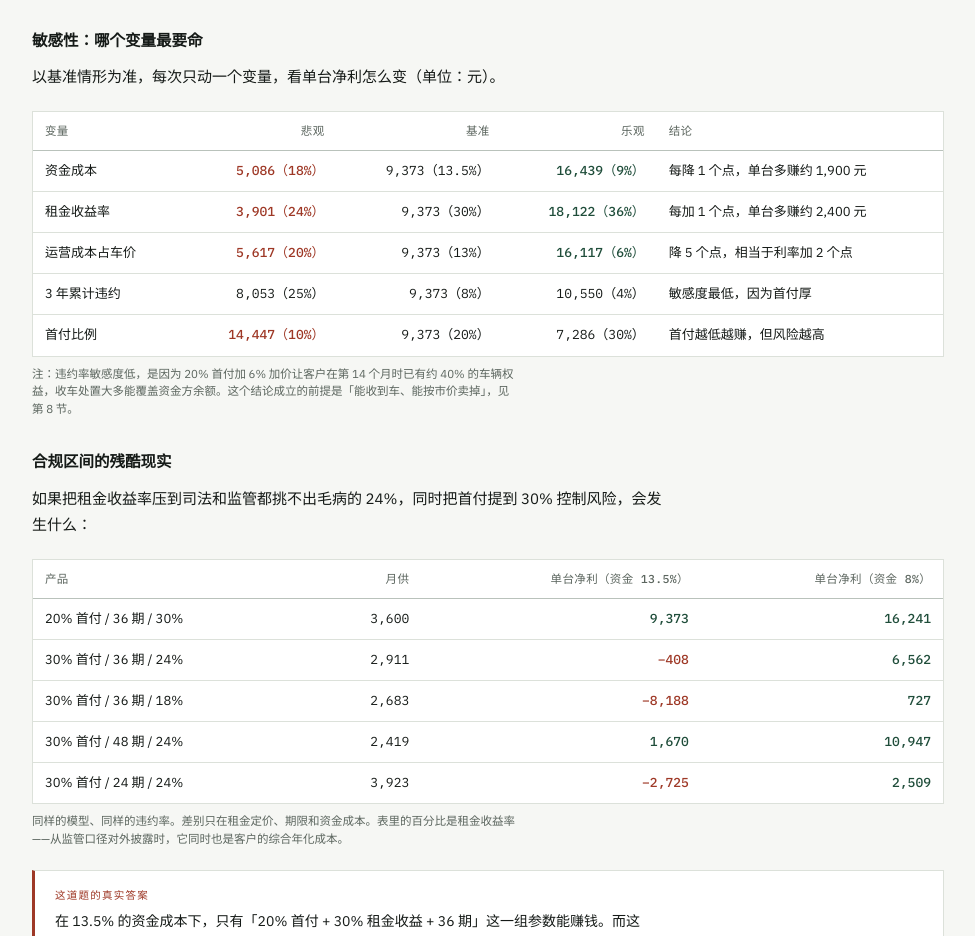
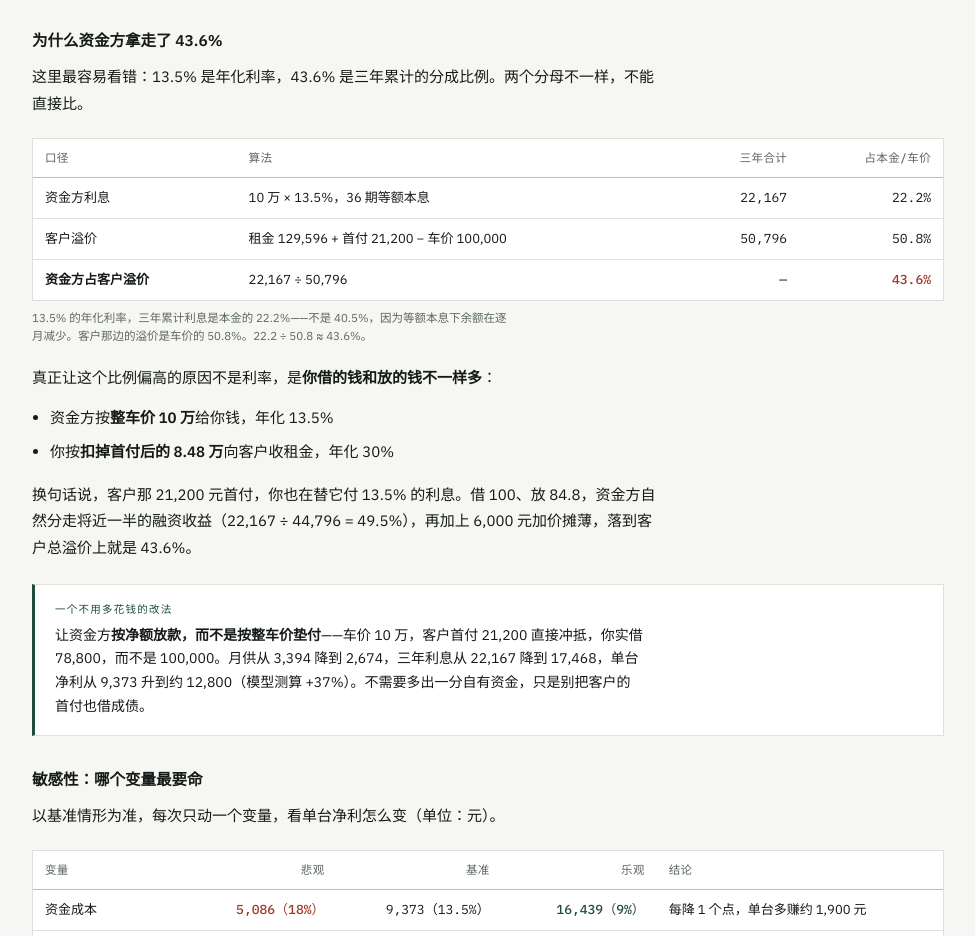
Before and after one commit to wangli203616/used-car-lease-plan, a plain HTML site: page index.html in a window 1280 px wide. Shown: the part 6226-7162 px from the top of the page, without its empty margins (276-1251 px from the left). Drawn offline with Linux system fonts and the light colour scheme.

Commit message:
docs: 解释 43.6% 是分成比例而非利率，并给出按净额放款的改法
43.6% = 资金方利息占客户溢价的比例，不是对资金方的报价利率。
13.5% 年化在等额本息下三年累计只有本金的 22.2%，而客户溢价是车价的
50.8%，两者相除才是 43.6%。根因是「借 10 万、只放 8.48 万」——
客户首付也在计息。改为按净额放款后利息降至 17,468，单台净利约 12,800。

Co-Authored-By: Claude Code <noreply@anthropic.com>

```diff
--- a/index.html
+++ b/index.html
@@ -434,6 +434,32 @@ footer a{color:var(--muted)}
     <p>在这个结构里，资金方按 13.5% 拿走 10 万车价的本息，我们按 30% 的收益率向客户收 8.48 万融资额的租金。两笔月供几乎抵消：3,600 对 3,394，每月只多 206 元。<strong>公司的利润本质上来自那笔 21,200 元的首付，减去三年运营成本。</strong>它不是一门「利差生意」，是一门「首付捕获 + 成本控制」的生意。</p>
   </div>
 
+  <h3>为什么资金方拿走了 43.6%</h3>
+  <p>这里最容易看错：13.5% 是年化利率，43.6% 是三年累计的分成比例。两个分母不一样，不能直接比。</p>
+  <div class="scroll">
+  <table>
+    <thead><tr><th>口径</th><th>算法</th><th class="num">三年合计</th><th class="num">占本金/车价</th></tr></thead>
+    <tbody>
+      <tr><td>资金方利息</td><td>10 万 × 13.5%，36 期等额本息</td><td class="num">22,167</td><td class="num">22.2%</td></tr>
+      <tr><td>客户溢价</td><td>租金 129,596 + 首付 21,200 − 车价 100,000</td><td class="num">50,796</td><td class="num">50.8%</td></tr>
+      <tr><td><strong>资金方占客户溢价</strong></td><td>22,167 ÷ 50,796</td><td class="num">—</td><td class="num neg">43.6%</td></tr>
+    </tbody>
+  </table>
+  </div>
+  <p class="cap">13.5% 的年化利率，三年累计利息是本金的 22.2%——不是 40.5%，因为等额本息下余额在逐月减少。客户那边的溢价是车价的 50.8%。22.2 ÷ 50.8 ≈ 43.6%。</p>
+
+  <p>真正让这个比例偏高的原因不是利率，是<strong>你借的钱和放的钱不一样多</strong>：</p>
+  <ul class="plain">
+    <li>资金方按<strong>整车价 10 万</strong>给你钱，年化 13.5%</li>
+    <li>你按<strong>扣掉首付后的 8.48 万</strong>向客户收租金，年化 30%</li>
+  </ul>
+  <p>换句话说，客户那 21,200 元首付，你也在替它付 13.5% 的利息。借 100、放 84.8，资金方自然分走将近一半的融资收益（22,167 ÷ 44,796 = 49.5%），再加上 6,000 元加价摊薄，落到客户总溢价上就是 43.6%。</p>
+
+  <div class="callout soft">
+    <span class="label">一个不用多花钱的改法</span>
+    <p>让资金方<strong>按净额放款，而不是按整车价垫付</strong>——车价 10 万，客户首付 21,200 直接冲抵，你实借 78,800，而不是 100,000。月供从 3,394 降到 2,674，三年利息从 22,167 降到 17,468，单台净利从 9,373 升到约 12,800（模型测算 +37%）。不需要多出一分自有资金，只是别把客户的首付也借成债。</p>
+  </div>
+
   <h3>敏感性：哪个变量最要命</h3>
   <p>以基准情形为准，每次只动一个变量，看单台净利怎么变（单位：元）。</p>
   <div class="scroll">
```
